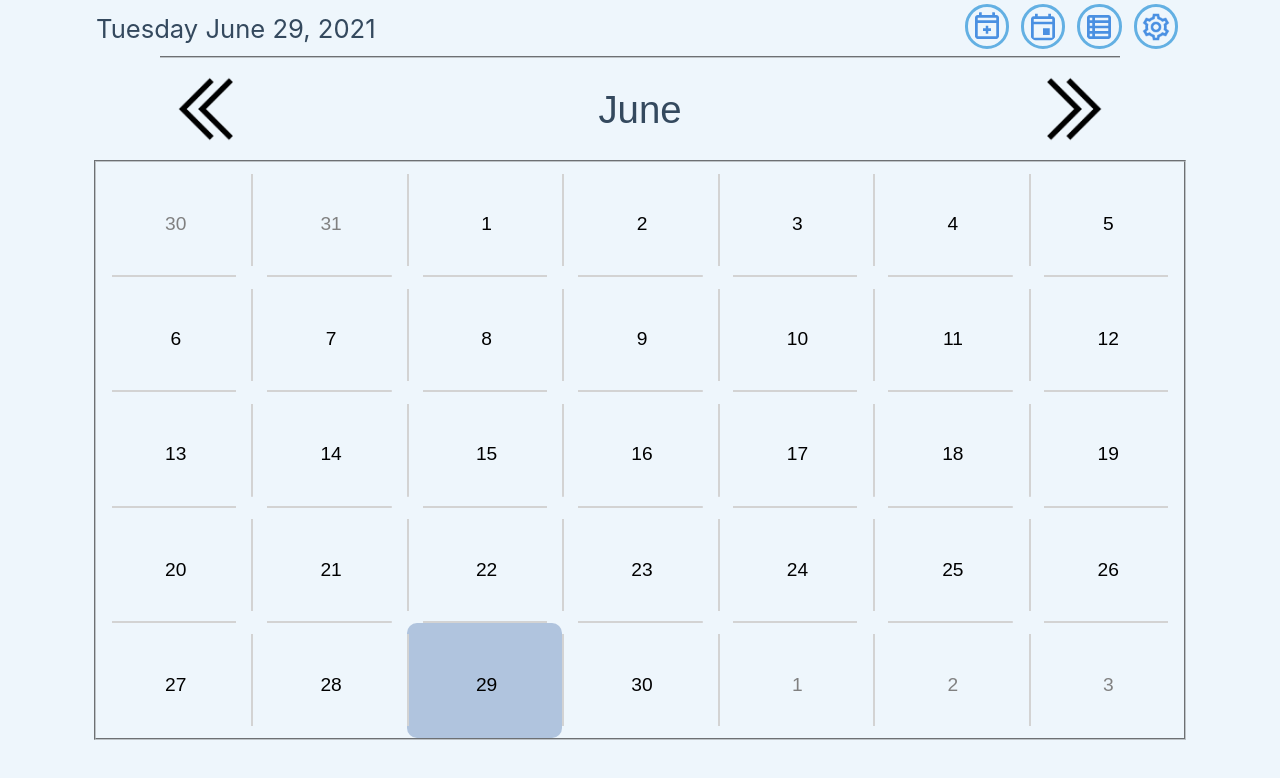
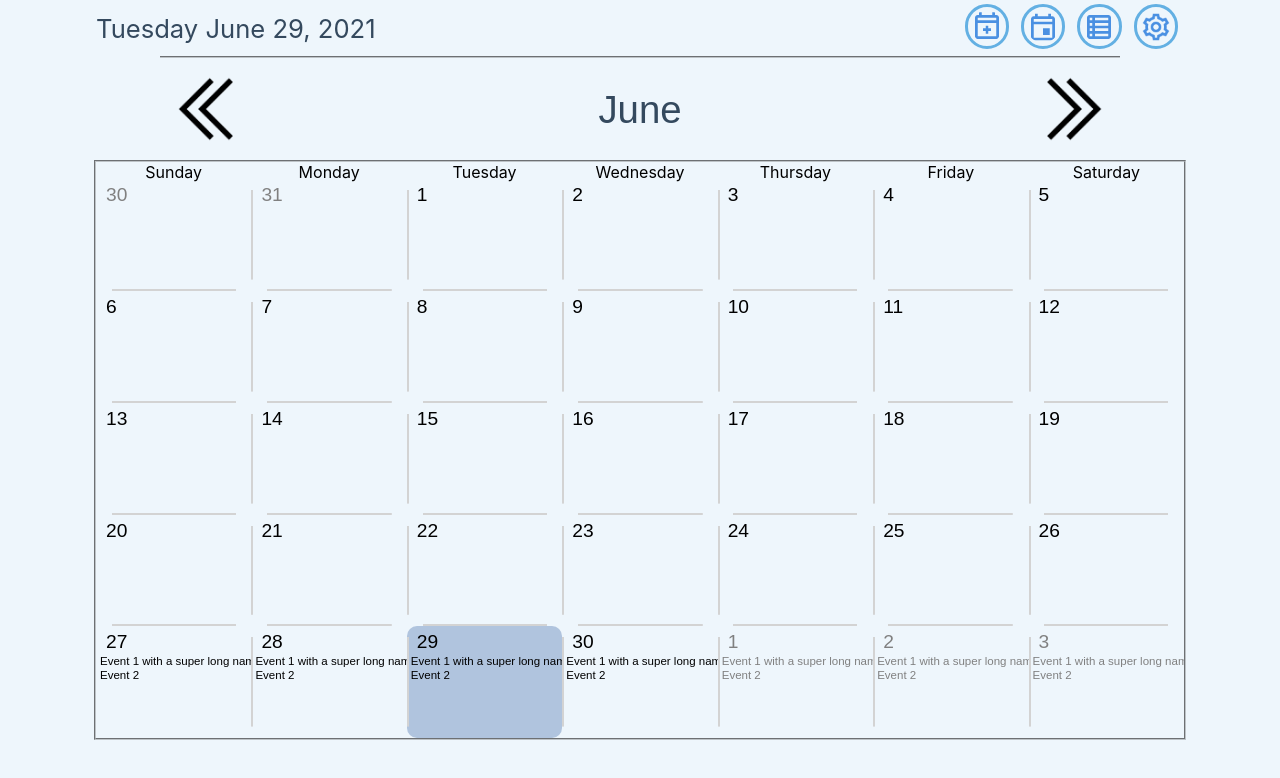
Before and after one commit to Ksxerity/calendar, a React (Create React App) app: page / in a window 1280 px wide. Shown: the top 778 px of the page. Built offline with nearby package versions, Linux system fonts and the light colour scheme.

Commit message:
Added the days of the week into the month and week calendar views.

```diff
--- a/src/components/month/month.module.scss
+++ b/src/components/month/month.module.scss
@@ -2,21 +2,21 @@
   display: grid;
   height: 100%;
   grid-template-columns: 100%;
-  grid-template-rows: repeat(4, minmax(0, 1fr));
+  grid-template-rows: 3% repeat(4, minmax(0, 1fr));
 }
 
 .month-5 {
   display: grid;
   height: 100%;
   grid-template-columns: 100%;
-  grid-template-rows: repeat(5, minmax(0, 1fr));
+  grid-template-rows: 3% repeat(5, minmax(0, 1fr));
 }
 
 .month-6 {
   display: grid;
   height: 100%;
   grid-template-columns: 100%;
-  grid-template-rows: repeat(6, minmax(0, 1fr));
+  grid-template-rows: 3% repeat(6, minmax(0, 1fr));
 }
 
 .week {
@@ -25,13 +25,23 @@
   grid-template-rows: 100%;
 }
 
+.days-of-week {
+  display: grid;
+  grid-template-columns: repeat(7, minmax(0, 1fr));
+  grid-template-rows: 100%;
+  text-align: center;
+}
+
 .day {
+  display: grid;
+  grid-template-columns: 100%;
+  grid-template-rows: 26% repeat(6, minmax(0, 1fr));
   border-radius: 10px;
-  padding-left: 10px;
-  padding-top: 10px;
+  padding: 0;
   font-size: 1.5vw;
+  text-align: left;
   border: none;
-  flex-direction: column;
+  overflow: hidden;
   background: linear-gradient(lightgray, lightgray) bottom / 80% 2px no-repeat;
   +.day {
     background: linear-gradient(lightgray, lightgray) left / 2px 80% no-repeat,
@@ -49,4 +59,13 @@
   &.selected {
     background-color: lightsteelblue !important;
   }
+  .date {
+    padding-left: 10px;
+    padding-top: 5px;
+  }
+  .event {
+    white-space: nowrap;
+    font-size: .9vw;
+    padding-left: 4px;
+  }
 }
--- a/src/components/month/month.tsx
+++ b/src/components/month/month.tsx
@@ -12,7 +12,7 @@ let dispatch: AppDispatch;
 const handleClick = (event: React.MouseEvent<HTMLButtonElement>): void => {
   const style: string = (event.currentTarget.getAttribute('style') || '');
   const newDate: ISelectedDate = { ...selectedDate };
-  newDate.day = parseInt(event.currentTarget.innerHTML, 10);
+  newDate.day = parseInt(event.currentTarget.children[0].innerHTML, 10);
   if (style) {
     let color: string = style.split(':')[1].trim();
     color = color.slice(0, color.length - 1);
@@ -51,7 +51,11 @@ const Week = ({ dates, last }: WeekProps): JSX.Element => {
           ].join(' ')}
           onClick={handleClick}
         >
-          {dates[i].day}
+          <div className={styles.date}>
+            {dates[i].day}
+          </div>
+          <div className={styles.event}>Event 1 with a super long name</div>
+          <div className={styles.event}>Event 2</div>
         </button>,
       );
     } else {
@@ -65,7 +69,9 @@ const Week = ({ dates, last }: WeekProps): JSX.Element => {
           ].join(' ')}
           onClick={handleClick}
         >
-          {dates[i].day}
+          <div className={styles.date}>
+            {dates[i].day}
+          </div>
         </button>,
       );
     }
@@ -84,6 +90,17 @@ const Month = (): JSX.Element => {
   const daysInMonth: Array<Array<util.DayType>> = util.getMonthArray(selectedDate.month, selectedDate.year);
 
   const week: Array<JSX.Element> = [];
+  week.push(
+    <div className={styles['days-of-week']}>
+      <div>Sunday</div>
+      <div>Monday</div>
+      <div>Tuesday</div>
+      <div>Wednesday</div>
+      <div>Thursday</div>
+      <div>Friday</div>
+      <div>Saturday</div>
+    </div>,
+  );
   for (let i = 0; i < daysInMonth.length - 1; i++) {
     week.push(<Week dates={daysInMonth[i]} last={false} />);
   }
--- a/src/components/week/week.module.scss
+++ b/src/components/week/week.module.scss
@@ -2,11 +2,14 @@
   display: grid;
   height: 100%;
   grid-template-columns: repeat(7, minmax(0, 1fr));
-  grid-template-rows: 100%;
+  grid-template-rows: 3% auto;
+  .day-of-week {
+    text-align: center;
+  }
   .day {
     border-radius: 10px;
     padding-left: 10px;
-    padding-top: 10px;
+    padding-top: 5px;
     font-size: 1.5vw;
     border: none;
     flex-direction: column;
--- a/src/components/week/week.tsx
+++ b/src/components/week/week.tsx
@@ -57,6 +57,13 @@ const Week = (): JSX.Element => {
   const daysInWeek: Array<util.DayType> = util.getWeekArray(selectedDate.day, selectedDate.month, selectedDate.year);
 
   const week: Array<JSX.Element> = [];
+  week.push(<div className={styles['day-of-week']}>Sunday</div>);
+  week.push(<div className={styles['day-of-week']}>Monday</div>);
+  week.push(<div className={styles['day-of-week']}>Tuesday</div>);
+  week.push(<div className={styles['day-of-week']}>Wednesday</div>);
+  week.push(<div className={styles['day-of-week']}>Thursday</div>);
+  week.push(<div className={styles['day-of-week']}>Friday</div>);
+  week.push(<div className={styles['day-of-week']}>Saturday</div>);
   for (let i = 0; i < daysInWeek.length; i++) {
     week.push(<Day date={daysInWeek[i]} />);
   }
```
